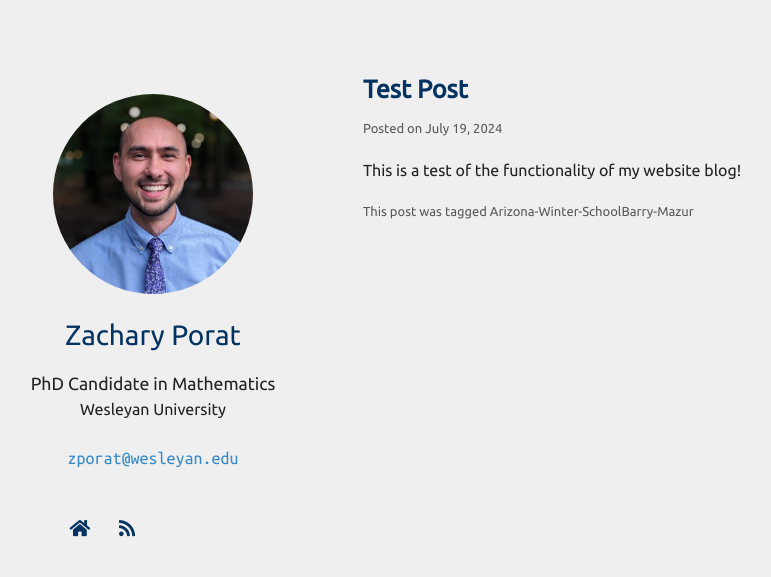
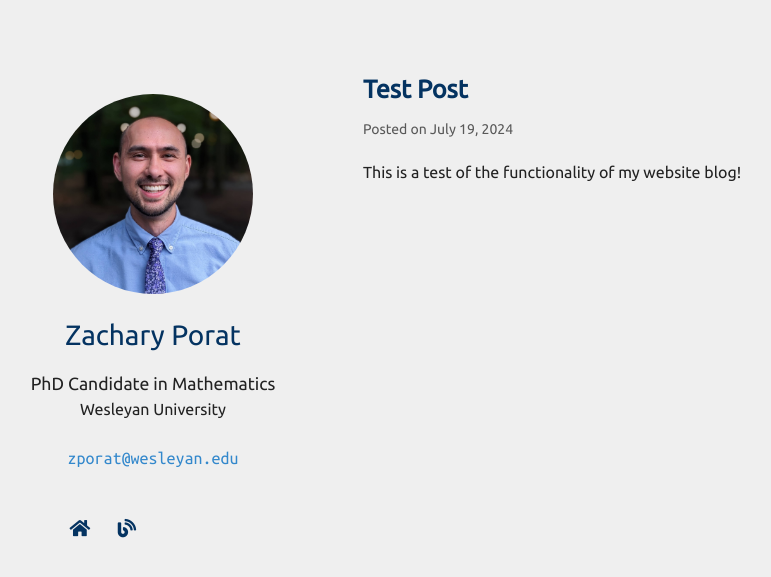
Before and after one commit to zporat/zporat.github.io, a Jekyll site: the page built from _posts/2024-07-19-Test-Post.md, in a window 1280 px wide. Shown: the top 577 px of the page, without its empty margins (102-873 px from the left). Built offline with Jekyll 4.4.1, drawn with Linux system fonts in a browser that asks for light colours; nearby versions of some CDN libraries; a style sheet for code colours, icons or effects is not loaded.

Commit message:
layout push 1

```diff
--- a/_layouts/post.html
+++ b/_layouts/post.html
@@ -51,7 +51,7 @@
         </a>
 
         <a style="margin: 0 5px 0 0" href="https://zporat.github.io/blog.html">
-          <i class="fas fa-rss"></i>
+          <i class="fas fa-blog"></i>
         </a>
 
         {% if site.google_scholar %}
@@ -78,9 +78,8 @@
       <section>
 
         <h2>{{ page.title }}</h2>
-        <p style="color: #595959; font-size:13px"> Posted on {{ page.pubDate }} </p>
+        <p style="color: #595959; font-size:14px"> Posted on {{ page.pubDate }} </p>
         <p>{{ page.content }}</p>
-        <p style="color: #595959; font-size:13px"> This post was tagged {{ page.tags }} </p>
 
       <br>
 
```
